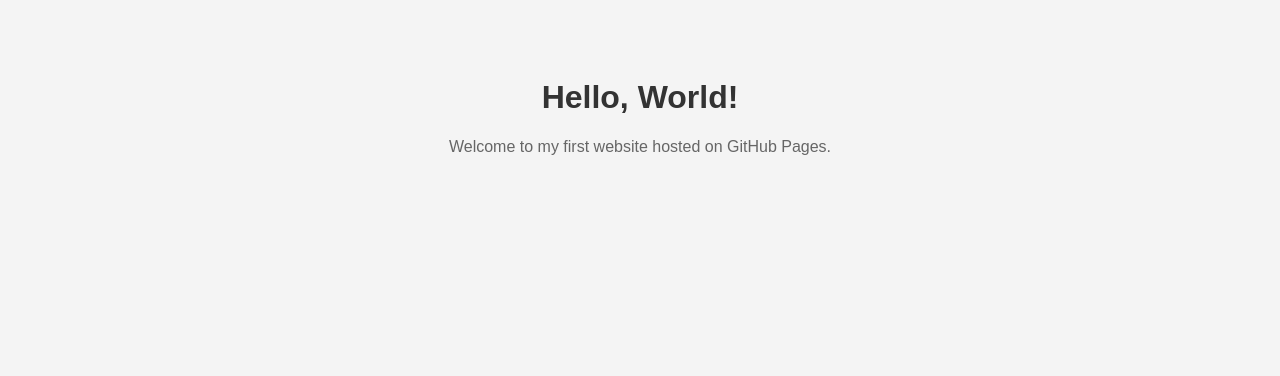
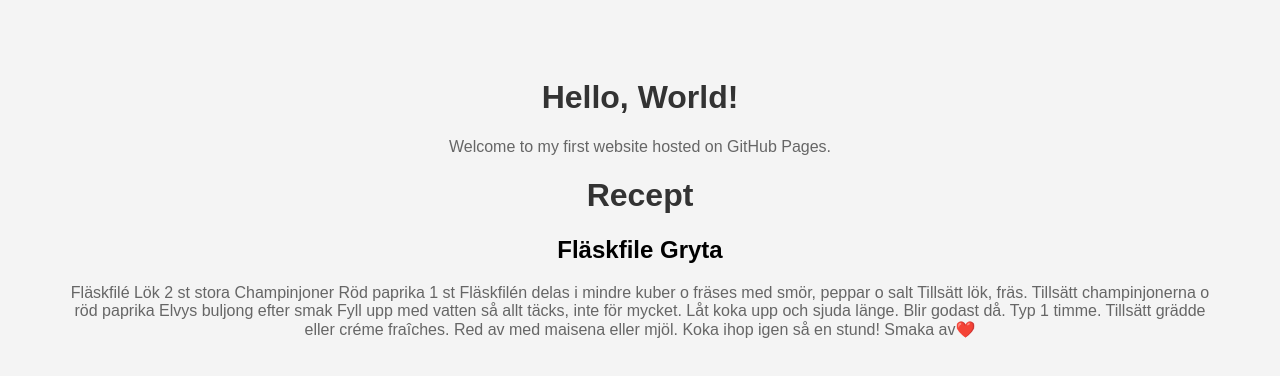
Before and after one commit to emil-eng-test/testpage, a plain HTML site: page index.html in a window 1280 px wide. Drawn offline with Linux system fonts and the light colour scheme.

Commit message:
Update index.html
Test recept

```diff
--- a/index.html
+++ b/index.html
@@ -27,5 +27,20 @@
     <h1>Hello, World!</h1>
     <p>Welcome to my first website hosted on GitHub Pages.</p>
 
+    <h1>Recept</h1>
+    <h2>Fläskfile Gryta</h2>
+    <p> Fläskfilé
+Lök 2 st stora
+Champinjoner
+Röd paprika 1 st
+Fläskfilén delas i mindre kuber o fräses med smör, peppar o salt
+Tillsätt lök, fräs.
+Tillsätt champinjonerna o röd paprika
+Elvys buljong efter smak
+Fyll upp med vatten så allt täcks, inte för mycket.
+Låt koka upp och sjuda länge. Blir godast då. Typ 1 timme.
+Tillsätt grädde eller créme fraîches. Red av med maisena eller mjöl. Koka ihop igen så en stund! Smaka av❤️
+</p>
+
 </body>
 </html>
```
